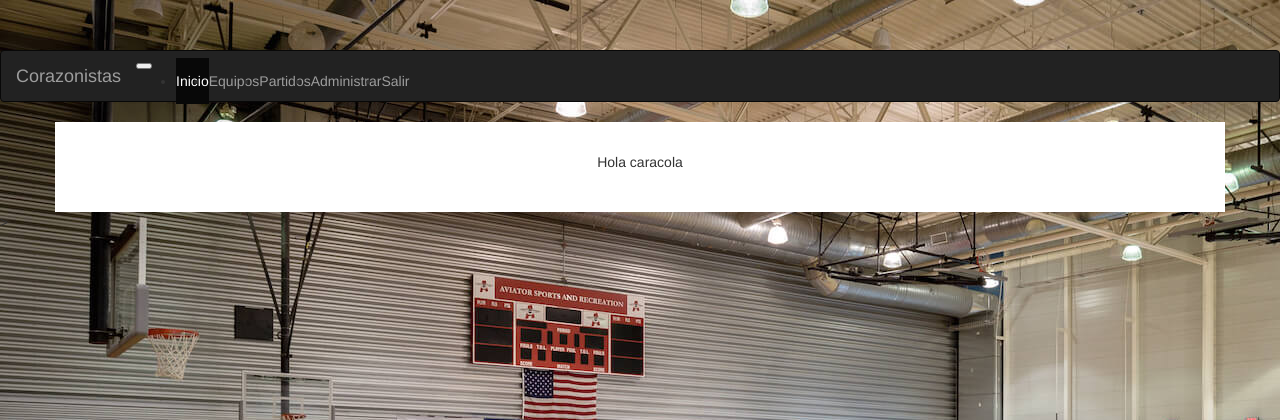
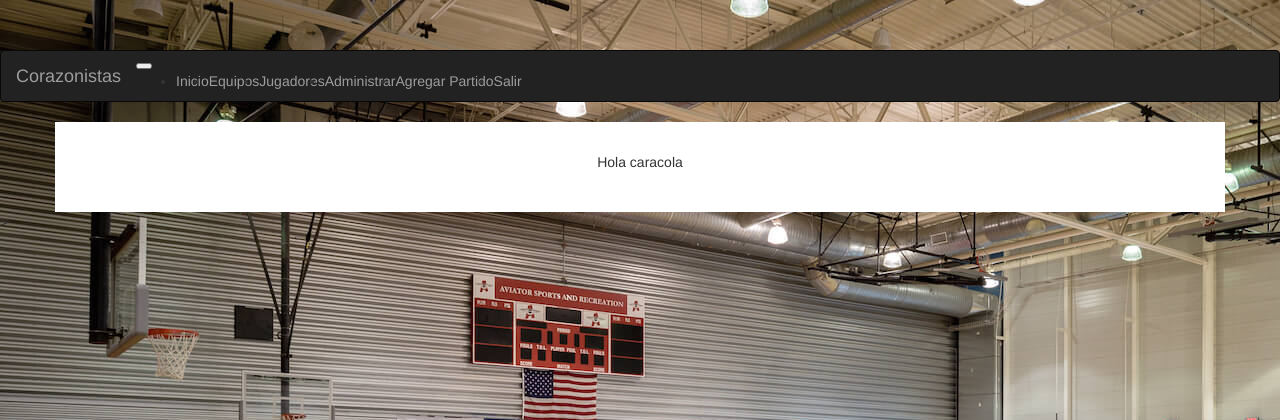
Before and after one commit to Frederick23/ProyectoBasket, a Django app: page /index in a window 1280 px wide. Shown: the top 420 px of the page. Run offline with Django 3.2, Linux system fonts and the light colour scheme; some libraries are stand-ins or nearby versions.

Commit message:
Sigue sin tirar

```diff
--- a/Back/BasketProject/BasketMVC/read_csv.py
+++ b/Back/BasketProject/BasketMVC/read_csv.py
@@ -1,7 +1,7 @@
 import csv
 import re
 
-"""
+
 # Info básica del partido (localización
 info_partido = []
 # Puntos por periodo de cada equipo
@@ -76,7 +76,7 @@ for fila in range(2, len(equipo1)-2):
     for celda in range(1, 18):
         jugador.append(equipo1[fila][celda])
     Listadjugadores.append(jugador.copy())
-    jugador.clear()"""
+    jugador.clear()
 
 file = open("prueba.csv",'r')
 rows = []
--- a/Back/BasketProject/BasketMVC/templates/navbar.html
+++ b/Back/BasketProject/BasketMVC/templates/navbar.html
@@ -6,17 +6,20 @@
 
   <div class="collapse navbar-collapse" id="navbarsExampleDefault">
     <ul class="navbar-nav mr-auto">
-      <li class="nav-item active">
-        <a class="nav-link" href="#">Inicio <span class="sr-only">(current)</span></a>
+      <li class="nav-item">
+        <a class="nav-link" href="/Basket/index">Inicio</a>
       </li>
       <li class="nav-item">
-        <a class="nav-link" href="{% url 'logout' %}">Equipos</a>
+        <a class="nav-link" href="">Equipos</a>
       </li>
       <li class="nav-item">
-        <a class="nav-link" href="{% url 'logout' %}">Partidos</a>
+        <a class="nav-link" href="/Basket/mostrar_jugadores">Jugadores</a>
       </li>
       <li class="nav-item">
-        <a class="nav-link" href="{% url 'logout' %}">Administrar</a>
+        <a class="nav-link" href="/admin">Administrar</a>
+      </li>
+      <li class="nav-item">
+        <a class="nav-link" href="/Basket/upload">Agregar Partido</a>
       </li>
       <li class="nav-item">
         <a class="nav-link" href="{% url 'logout' %}">Salir</a>
--- a/Back/BasketProject/BasketMVC/urls.py
+++ b/Back/BasketProject/BasketMVC/urls.py
@@ -3,8 +3,6 @@ from BasketMVC import views
 
 
 urlpatterns = [
-
-    ## Login ##
     ## Inicio ##
     path('index', views.index, name = 'index'),
 
@@ -15,15 +13,19 @@ urlpatterns = [
     path('mostrar_jugadores', views.Mostrar, name = 'Mostrar'),
 
     ## Ver listado de equipos ##
-    path('upload', views.formulario_partido, name='upload_partido'),
+    path('equipos', views.mostrar_Equipos, name='Equipos'),
 
     ## Ver un equipo ##
-    path('formpartido', views.formulario_partido, name="formulario_partido")
+    path('equipo', views.mostrar_equipo, name='Equipo'),
 
     ## Ver un partido ##
+    path('partido', views.mostrar_partido, name='Partido'),
 
     ## Ver un listado de partidos ##
+    path('partidos', views.mostrar_Partidos, name='Partidos'),
 
     ## Agregar un partido ##
+    path('upload', views.formulario_partido, name='upload_partido'),
+    ##path('formpartido', views.formulario_partido, name="formulario_partido")
 
 ]
--- a/Back/BasketProject/BasketMVC/views.py
+++ b/Back/BasketProject/BasketMVC/views.py
@@ -1,8 +1,9 @@
 from django.http import HttpResponse
 from django.shortcuts import render
 from BasketMVC.forms import PartidoForm
+import re
 
-from BasketMVC.models import jugador, equipo, partido
+from BasketMVC.models import jugador, equipo, partido, stats_equipo, stats_jugador
 import csv
 
 ## Devuelve la página de inicio ##
@@ -39,56 +40,216 @@ def formulario_partido(request):
     ## Obtenemos la petición y mostramos el formulario ##
     if request.method == 'POST':
         form = PartidoForm(request.POST, request.FILES)
-        resultado = upload_partido(request.FILES['file'], request.POST['equipo1'], request.POST['equipo2'])
+        resultado = upload_partido(request.FILES['file'], request.POST['equipo1'], request.POST['equipo2'], request.POST['fase'])
         return render(request, 'prueba.html', {'resultado': resultado})
     else:
         form = PartidoForm()
         return render(request, 'formulario_partido.html', {'form': form})
 
 
-def upload_partido(file, equipo1, equipo2):
+def upload_partido(file, equipo1, equipo2, fase1):
+
+    ## Info básica del partido ##
+    info_partido = []
+    ## Tanteos del partido ##
+    info_puntos = []
+    ## Objeto jugador auxiliar como lista ##
+    player = []
+    ## Listado de jugadores del partido ##
+    list_jugadores = []
+
+    list_jugadores_stats_LOCAL = {}
+    list_jugadores_stats_VISITANTE = {}
+
+    ## Jugadores del equipo A (Local) ##
+    equipoA = []
+
+    ## Jugadores del equipo B (Visitante ##
+    equipoB = []
+
+    ## Variables auxiliares ##
+    cont = 0
+    cont2 = 1
+    rangoA1 = 0
+    rangoA2 = 0
+    rangoB1 = 0
+    rangoB2 = 0
+
+
+    local = equipo1
+    visitante = equipo2
+
+    ## Id del equipo Local ##
+    id1 = equipo.objects.get(nombre=local)
+
+    ## Id de equipo Visitante ##
+    id2 = equipo.objects.get(nombre=visitante)
 
     rows = []
     fila = []
+    sucia = []
     file_data = file.read().decode("utf-8")
     lines = file_data.split("\n")
     for line in lines:
         fields = line.split(",")
-        for palabra in fields:
-            fila.append(palabra)
-        rows.append(fila.copy())
-        fila.clear()
+        rows.append(fields)
 
+    lista = []
+    # Buscamos donde empiezan y terminan las listas de jugadores
+    for row in rows:
+        for palabra in row:
+            fililla = str(palabra).replace(r'\r', '')
+            fililla = fililla.replace("'", "")
+            limpita = re.sub(r'[ ^\s\d\w] & [ ^ /.]', '', fililla)
+            if visitante in limpita:
+                ##lista.append(limpita)
+                rangoB1 = cont2
+                lista.append(cont2)
+                lista.append(limpita)
+                lista.append(len(limpita))
+                lista.append(len(visitante))
+            elif palabra == visitante+" Resumen de Tiros":
+                rangoB2 = cont2
+            elif local in limpita:
+                rangoA1 = cont2
 
-    ## Obtenemos la información del partido ##
+            elif palabra == local+" Resumen de Tiros":
+                rangoA2 = cont2
 
-    local = equipo1
-    visitante = equipo2
+        cont2 += 1
 
-    id1 = equipo.objects.get(nombre=local)
-    id2 = equipo.objects.get(nombre=visitante)
+    # Dividimos en sublistas
+    for row in rows:
+        if cont in range(0, 2):
+            info_partido.append(row)
+        elif cont in range(4, 8):
+            info_puntos.append(row)
+        elif cont in range(rangoA1, rangoA2):
+            equipoA.append(row)
+        elif cont in range(rangoB1, rangoB2):
+            equipoB.append(row)
+        cont += 1
 
+    return lista
+
+    """"
+    # Convertimos los campos vacios en 0
+    for fila in equipoA:
+        for celda in fila:
+            if celda == "":
+                equipoA[equipoA.index(fila)][fila.index(celda)] = "0"
+    for fila in equipoB:
+        for celda in fila:
+            if celda == "":
+                equipoB[equipoB.index(fila)][fila.index(celda)] = "0"
+
+    # Creamos un diccionario con dorsal-jugador y una lista con nombre jugador + stats
+    for fila in range(2, len(equipoA) - 2):
+        ## Obtenemos el dorsal ##
+        Dorsal = re.sub(r'[^\d]', '', equipoA[fila][0])
+        ## Guardamos en la lista player sus stats ##
+        for celda in range(1, 18):
+            player.append(equipoA[fila][celda])
+        ## Asignamos el diccionario dorsal-stats del jugador ##
+        list_jugadores_stats_LOCAL[Dorsal] = player.copy()
+        player.clear()
+        ## Añadimos el jugador en la lista de jugadore del partido ##
+        list_jugadores.append(jugador.object.get(dorsal=Dorsal,equipo=id1.id))
+
+    for fila in range(2, len(equipoB) - 2):
+        ## Obtenemos el dorsal ##
+        Dorsal = re.sub(r'[^\d]', '', equipoB[fila][0])
+        ## Guardamos en la lista player sus stats ##
+        for celda in range(1, 18):
+            player.append(equipoB[fila][celda])
+        ## Asignamos el diccionario dorsal-stats del jugador ##
+        list_jugadores_stats_VISITANTE[Dorsal] = player.copy()
+        player.clear()
+        ## Añadimos el jugador en la lista de jugadore del partido ##
+        list_jugadores.append(jugador.object.get(dorsal=Dorsal, equipo=id1.id))
+
+    """
+
+    """
     ## Creamos y guardamos el objeto partido ##
     p = partido(
         equipo1 = id1,
         equipo2 = id2,
-        fecha = rows[1][5],
+        fecha = info_partido[1][5],
         localizacion = id1.sede,
-        cuarto1 = rows[6][1] + "-" + rows[7][1],
-        cuarto2 = rows[6][2] + "-" + rows[7][2],
-        cuarto3 = rows[6][3] + "-" + rows[7][3],
-        cuarto4 = rows[6][4] + "-" + rows[7][4],
-        tanteo_final = rows[6][5] + "-" + rows[7][5])
+        ##fase = fase1,
+        cuarto1 = info_puntos[2][1] + "-" + info_puntos[3][1],
+        cuarto2 = info_puntos[2][2] + "-" + info_puntos[3][2],
+        cuarto3 = info_puntos[2][3] + "-" + info_puntos[3][3],
+        cuarto4 = info_puntos[2][4] + "-" + info_puntos[3][4],
+        tanteo_final = info_puntos[2][5] + "-" + info_puntos[3][5],
+        jugadores = list_jugadores
+    )
     p.save()
-    return rows
-    ## Asociamos el listado de jugadores al partido ##
 
 
     ## Rellenamos la tabla stats-jugador ##
+    for p1 in list_jugadores_stats_VISITANTE:
+        entrada = stats_jugador(
+            id_jugador = jugador.objects.get(),
+            id_partido = partido.objects.get(),
 
+            pts= list_jugadores_stats_VISITANTE[p1][0],
+            TC2 = list_jugadores_stats_VISITANTE[p1][0],
+            I_TC2 = list_jugadores_stats_VISITANTE[p1][0],
+            TC3 = list_jugadores_stats_VISITANTE[p1][0],
+            I_TC3 = list_jugadores_stats_VISITANTE[p1][0],
+            TL = list_jugadores_stats_VISITANTE[p1][0],
+            I_TL = list_jugadores_stats_VISITANTE[p1][0],
+            AS = list_jugadores_stats_VISITANTE[p1][0],
+            TAP = list_jugadores_stats_VISITANTE[p1][0],
+            REBO = list_jugadores_stats_VISITANTE[p1][0],
+            REBD = list_jugadores_stats_VISITANTE[p1][0],
+            REBT = list_jugadores_stats_VISITANTE[p1][0],
+            REC = list_jugadores_stats_VISITANTE[p1][0],
+            DES =list_jugadores_stats_VISITANTE[p1][0],
+            F = list_jugadores_stats_VISITANTE[p1][0],
+            PER = list_jugadores_stats_VISITANTE[p1][0],
+            FTO = list_jugadores_stats_VISITANTE[p1][0],
+            TIEMPO = list_jugadores_stats_VISITANTE[p1][0],
+            EFI = list_jugadores_stats_VISITANTE[p1][0]
 
+        )
+        entrada.save()
+        entrada.delete()
+
+    for p2 in list_jugadores_stats_LOCAL:
+        entrada = stats_jugador(
+            id_jugador=jugador.objects.get(),
+            id_partido=partido.objects.get(),
+
+            pts=list_jugadores_stats_VISITANTE[p1][0],
+            TC2=list_jugadores_stats_VISITANTE[p1][0],
+            I_TC2=list_jugadores_stats_VISITANTE[p1][0],
+            TC3=list_jugadores_stats_VISITANTE[p1][0],
+            I_TC3=list_jugadores_stats_VISITANTE[p1][0],
+            TL=list_jugadores_stats_VISITANTE[p1][0],
+            I_TL=list_jugadores_stats_VISITANTE[p1][0],
+            AS=list_jugadores_stats_VISITANTE[p1][0],
+            TAP=list_jugadores_stats_VISITANTE[p1][0],
+            REBO=list_jugadores_stats_VISITANTE[p1][0],
+            REBD=list_jugadores_stats_VISITANTE[p1][0],
+            REBT=list_jugadores_stats_VISITANTE[p1][0],
+            REC=list_jugadores_stats_VISITANTE[p1][0],
+            DES=list_jugadores_stats_VISITANTE[p1][0],
+            F=list_jugadores_stats_VISITANTE[p1][0],
+            PER=list_jugadores_stats_VISITANTE[p1][0],
+            FTO=list_jugadores_stats_VISITANTE[p1][0],
+            TIEMPO=list_jugadores_stats_VISITANTE[p1][0],
+            EFI=list_jugadores_stats_VISITANTE[p1][0]
+
+        )
+        entrada.save()
+        entrada.delete()
+
+    """
     ## Rellenamos la tabla stats-partido ##
 
     ## Actualizamos los stats acumulados del jugador ##
 
-    ## Actualizamos los stats acumulados del partido ##
+    ## Actualizamos los stats acumulados del partido ##"""
```
Also changed, not shown: Back/BasketProject/BasketMVC/forms.py (+14 -1 lines), Back/BasketProject/BasketMVC/templates/prueba.html (+3 -5 lines), Back/BasketProject/BasketMVC/templates/prueba2.html (added, +12 -0 lines), Back/BasketProject/BasketMVC/migrations/0007_auto_20190605_0944.py (added).
